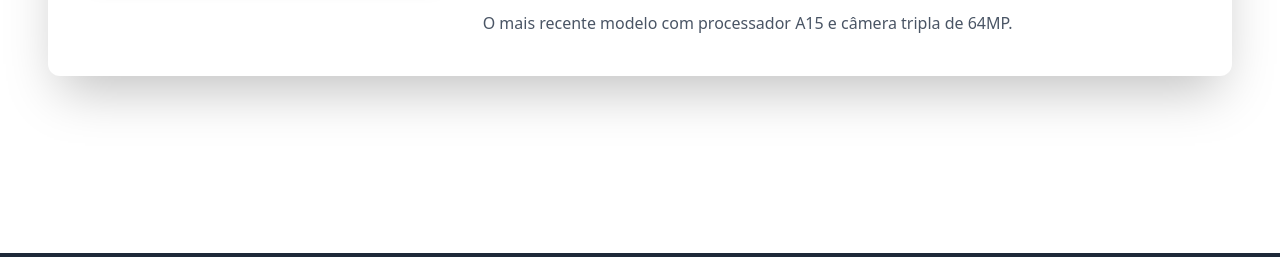
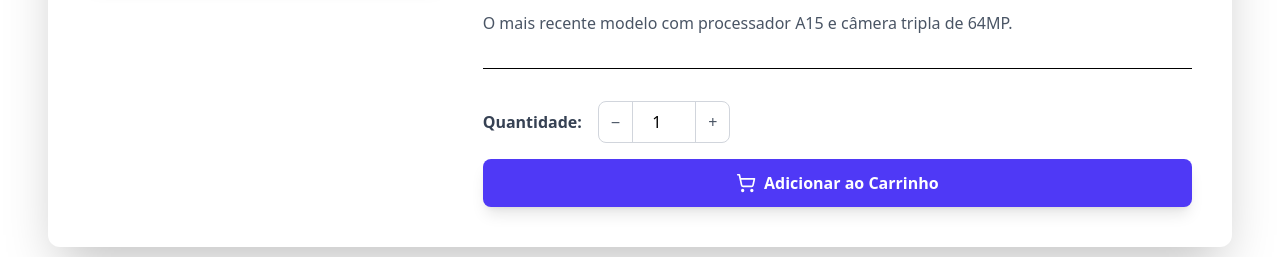
Before and after one commit to oLupim/trabalhoAS-react, a React (Vite) app: page /produto/101 in a window 1280 px wide. Shown: the part 483-740 px from the top of the page. Built offline with nearby package versions, Linux system fonts and the light colour scheme; data requests are answered from the project's data file.

Commit message:
botão carrinho

```diff
--- a/src/pages/DetalhesProdutos.jsx
+++ b/src/pages/DetalhesProdutos.jsx
@@ -1,7 +1,8 @@
 import React, { useState } from 'react';
 import { useParams, useNavigate } from 'react-router-dom';
 import { useProdutos } from '../context/ProdutoContext.jsx'; // **CORRIGIDO: O .jsx foi adicionado para resolver o erro de importação**
-import { Package, DollarSign, Archive, ArrowLeft, Loader2, Trash2, Edit } from 'lucide-react';
+import { useCarrinho } from '../context/CarrinhoContext.jsx';
+import { Package, DollarSign, Archive, ArrowLeft, Loader2, Trash2, Edit, ShoppingCart } from 'lucide-react';
 
 // Função para formatar o preço
 const formatarPreco = (preco) => {
@@ -18,6 +19,9 @@ const DetalhesProduto = () => {
     // Acesso aos estados e funções do Contexto de Produtos
     const { getProdutoById, deleteProduto, isLoading, error } = useProdutos();
 
+    // Acesso aos estados e funções do Contexto do Carrinho
+    const { adicionarAoCarrinho } = useCarrinho();
+
     // Busca o produto no estado global
     const produto = getProdutoById(id);
 
@@ -25,6 +29,8 @@ const DetalhesProduto = () => {
     const [isDeleting, setIsDeleting] = useState(false);
     // Estado local para mensagens (Feedback de sucesso/erro)
     const [message, setMessage] = useState(null);
+    // Estado local para quantidade desejada
+    const [quantidade, setQuantidade] = useState(1);
 
     // Função para deletar um produto
     const handleDelete = async () => {
@@ -43,6 +49,34 @@ const DetalhesProduto = () => {
                 setMessage({ type: 'error', text: 'Falha ao deletar produto. Verifique a conexão com a API.' });
             }
             setIsDeleting(false);
+        }
+    };
+
+    // Função para adicionar o produto ao carrinho
+    const handleAdicionarAoCarrinho = () => {
+        const success = adicionarAoCarrinho(produto, quantidade);
+
+        if (success) {
+            setMessage({ type: 'success', text: `✓ ${quantidade} unidade(s) adicionada(s) ao carrinho!` });
+            setQuantidade(1); // Reseta a quantidade após adicionar
+            setTimeout(() => setMessage(null), 3000); // Remove a mensagem após 3 segundos
+        } else {
+            setMessage({ type: 'error', text: 'Quantidade solicitada excede o estoque disponível.' });
+            setTimeout(() => setMessage(null), 3000);
+        }
+    };
+
+    // Função para incrementar a quantidade
+    const handleIncrementarQuantidade = () => {
+        if (quantidade < produto.estoque) {
+            setQuantidade(quantidade + 1);
+        }
+    };
+
+    // Função para decrementar a quantidade
+    const handleDecrementarQuantidade = () => {
+        if (quantidade > 1) {
+            setQuantidade(quantidade - 1);
         }
     };
 
@@ -181,6 +215,59 @@ const DetalhesProduto = () => {
                     <p className="text-gray-600 leading-relaxed">
                         {produto.descricao}
                     </p>
+
+                    {/* Seção de Carrinho */}
+                    <div className="mt-8 pt-8 border-t">
+                        {produto.estoque > 0 ? (
+                            <div className="space-y-4">
+                                {/* Seletor de Quantidade */}
+                                <div className="flex items-center space-x-4">
+                                    <span className="font-semibold text-gray-700">Quantidade:</span>
+                                    <div className="flex items-center border border-gray-300 rounded-lg">
+                                        <button
+                                            onClick={handleDecrementarQuantidade}
+                                            className="px-3 py-2 text-gray-600 hover:bg-gray-100 transition"
+                                            disabled={quantidade === 1}
+                                        >
+                                            −
+                                        </button>
+                                        <input
+                                            type="number"
+                                            value={quantidade}
+                                            onChange={(e) => {
+                                                const val = Math.max(1, Math.min(produto.estoque, parseInt(e.target.value) || 1));
+                                                setQuantidade(val);
+                                            }}
+                                            className="w-16 text-center border-l border-r border-gray-300 py-2 focus:outline-none"
+                                            min="1"
+                                            max={produto.estoque}
+                                        />
+                                        <button
+                                            onClick={handleIncrementarQuantidade}
+                                            className="px-3 py-2 text-gray-600 hover:bg-gray-100 transition"
+                                            disabled={quantidade === produto.estoque}
+                                        >
+                                            +
+                                        </button>
+                                    </div>
+                                </div>
+
+                                {/* Botão Adicionar ao Carrinho */}
+                                <button
+                                    onClick={handleAdicionarAoCarrinho}
+                                    className="w-full flex items-center justify-center bg-indigo-600 text-white font-bold py-3 px-6 rounded-lg hover:bg-indigo-700 transition duration-300 shadow-lg"
+                                >
+                                    <ShoppingCart className="w-5 h-5 mr-2" />
+                                    Adicionar ao Carrinho
+                                </button>
+                            </div>
+                        ) : (
+                            <div className="bg-red-50 border border-red-200 rounded-lg p-4 text-center">
+                                <p className="text-red-700 font-semibold">Produto Indisponível</p>
+                                <p className="text-red-600 text-sm">Este produto está fora de estoque no momento.</p>
+                            </div>
+                        )}
+                    </div>
                 </div>
 
             </div>
```
